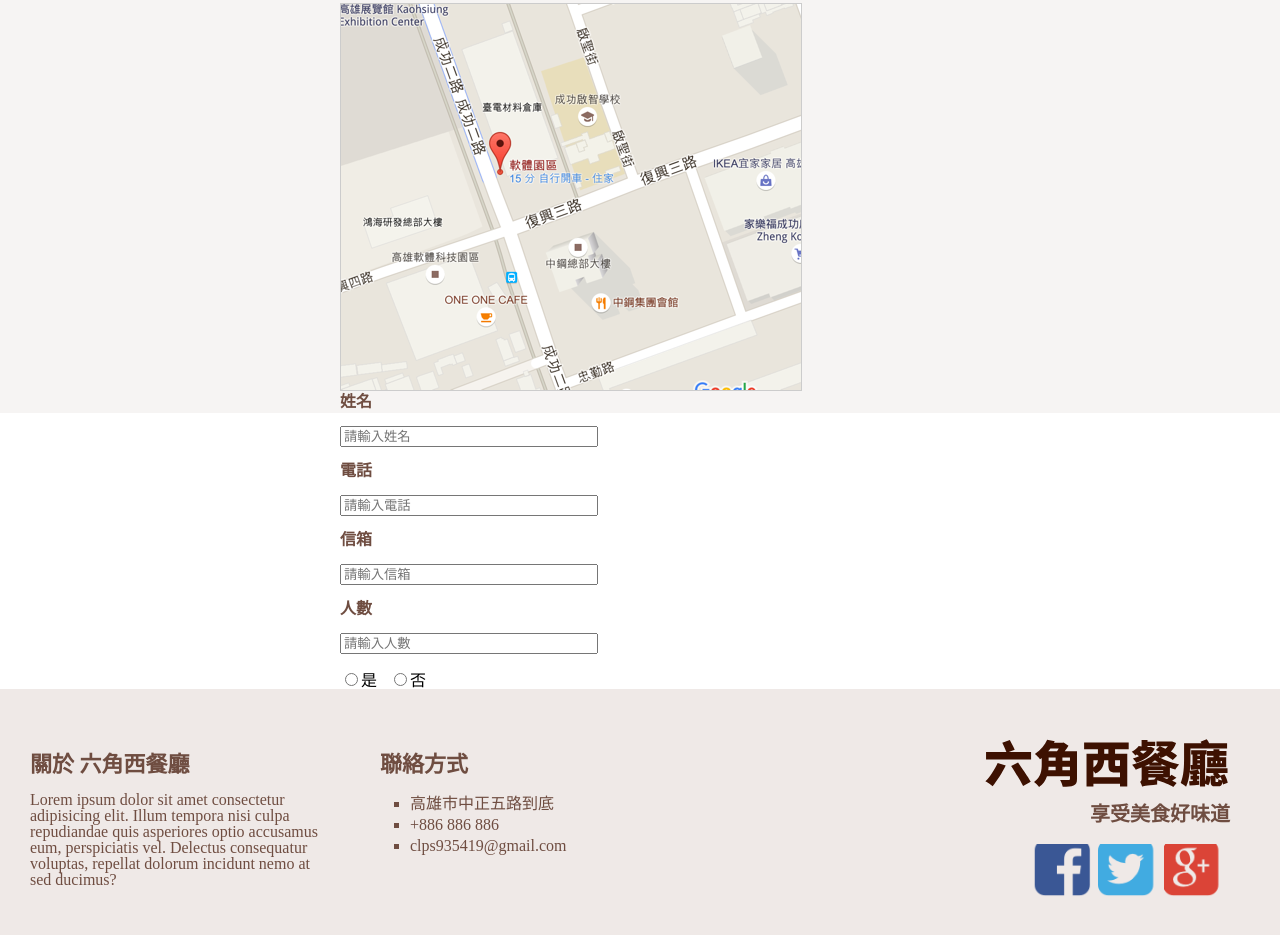
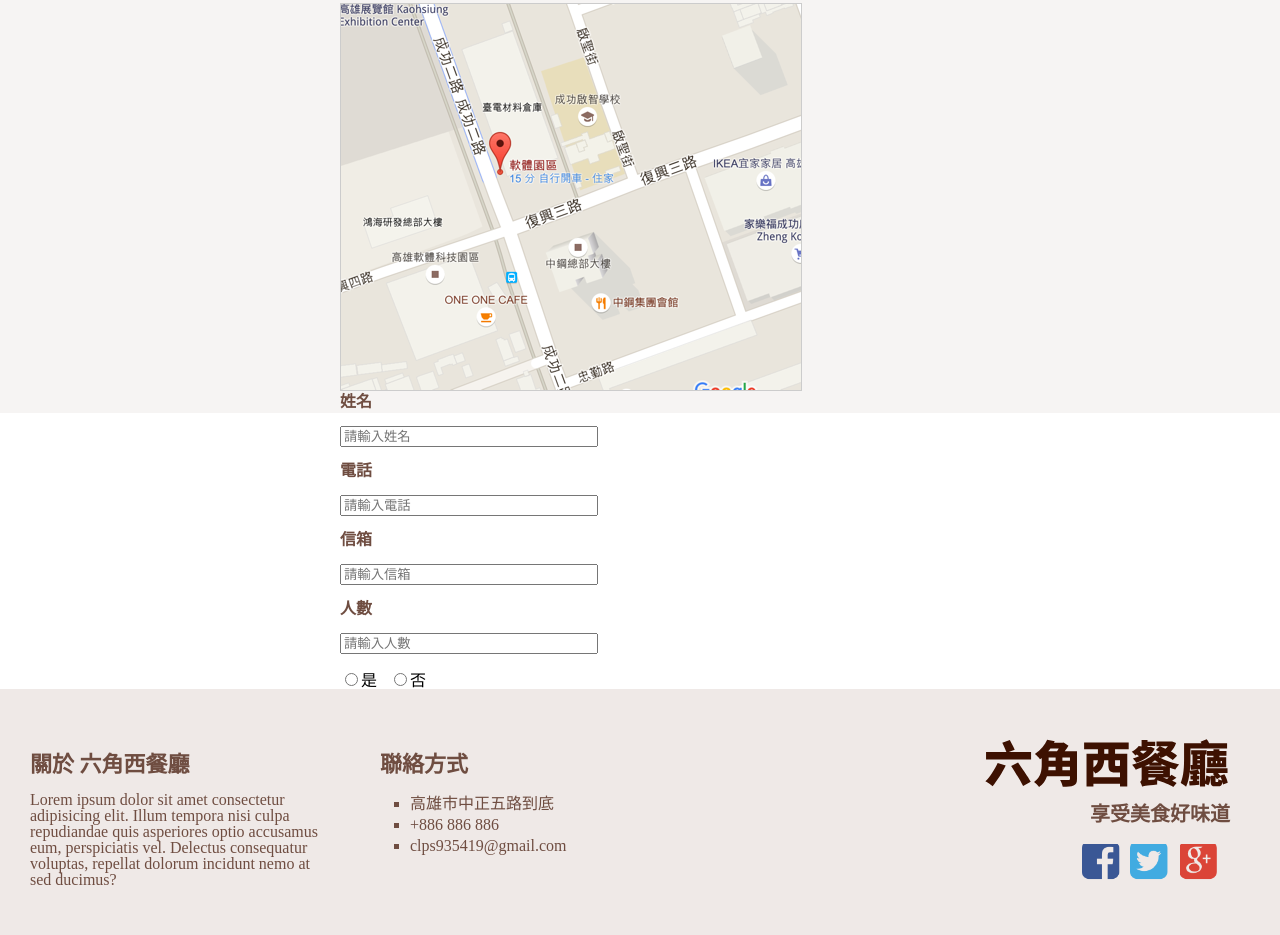
Before and after one commit to clps935419/RWD_test, a plain HTML site: page rwdtest/web/index.html in a window 1280 px wide. Shown: the part 1977-2912 px from the top of the page. Drawn offline with Linux system fonts and the light colour scheme.

Commit message:
sda
asda

```diff
--- a/rwdtest/scss/layout.scss
+++ b/rwdtest/scss/layout.scss
@@ -241,6 +241,7 @@
             span{
                 float: right;
                 padding-top: 10px;
+                width: 50px;
                 @include ipad{
                     float: none;
                 }
@@ -248,7 +249,7 @@
                     float: none;
                 }
                 img{
-                    max-width: 90%;
+                    max-width: 80%;
                 }
             }
 
```
Also changed, not shown: rwdtest/css/all.css.
